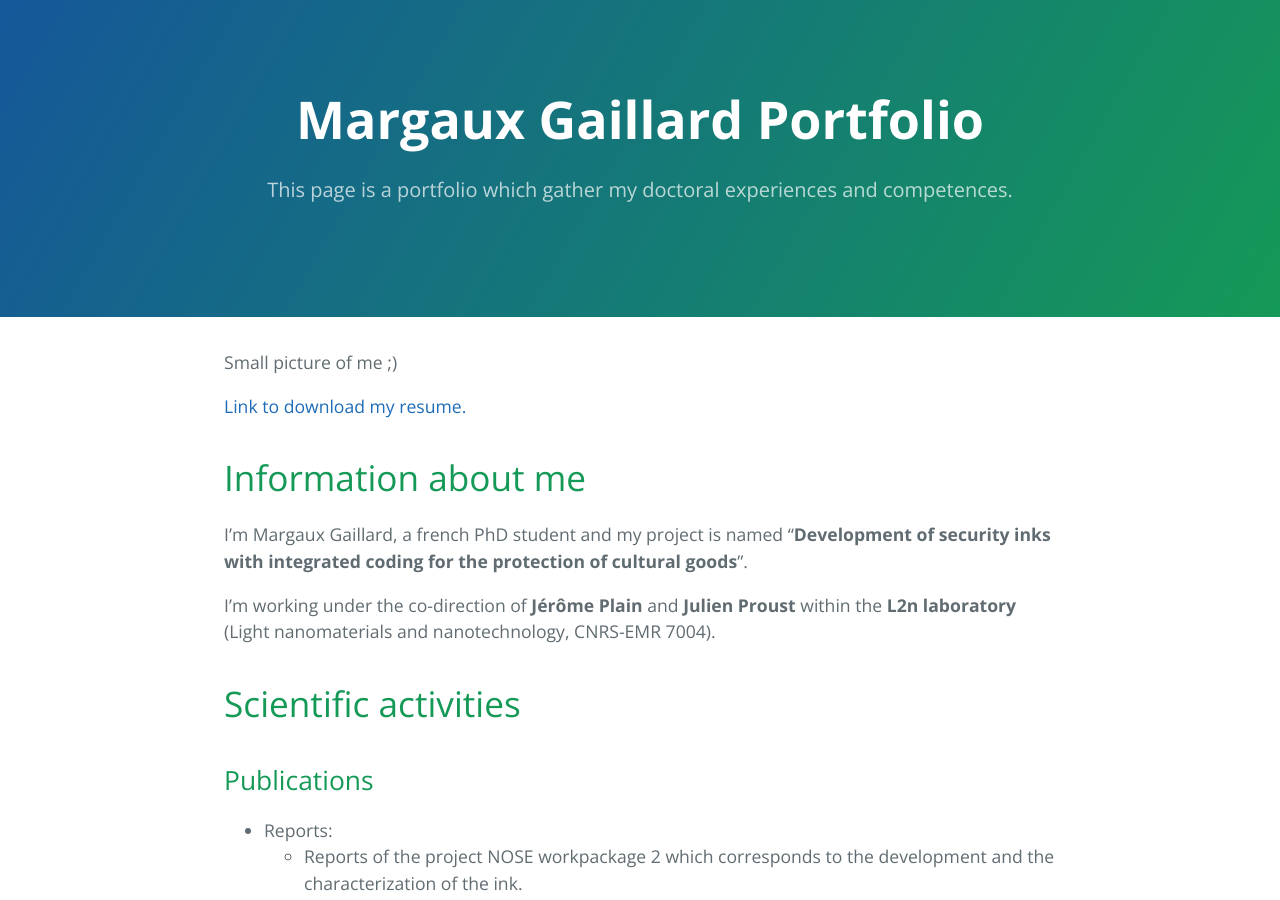
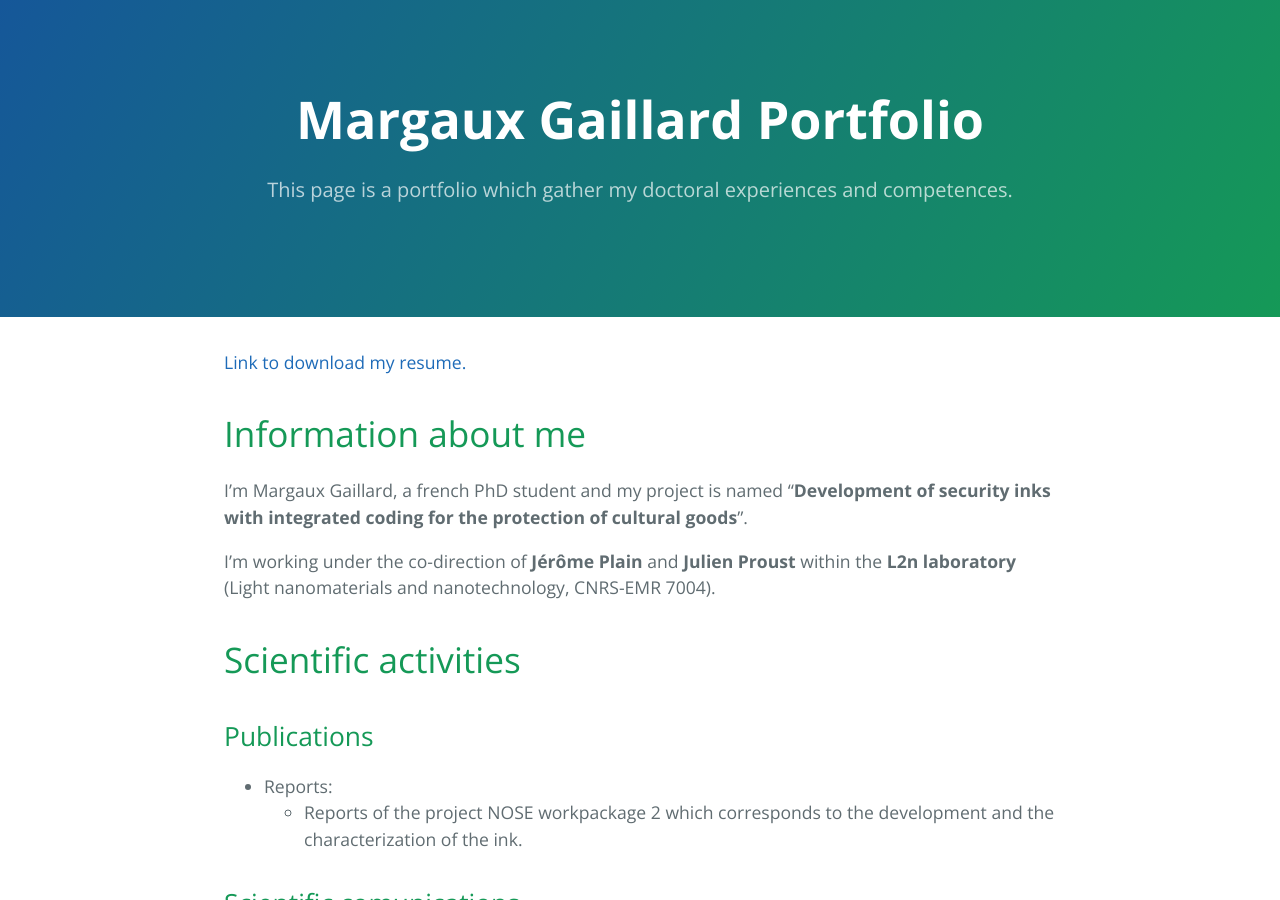
Before and after one commit to Margal10/Margal10.github.io, a Jekyll site: the page built from index.md, in a window 1280 px wide and 900 px high. Built offline with Jekyll 4.4.1, drawn with Linux system fonts in a browser that asks for light colours.

Commit message:
Update index.md

```diff
--- a/index.md
+++ b/index.md
@@ -1,10 +1,6 @@
 ---
 layout: default
 ---
-
-
-Small picture of me ;)
-
 
 [Link to download my resume.](https://github.com/Margal10/Margal10.github.io/files/10278796/CV-MargauxGaillard.pdf)
 
```
